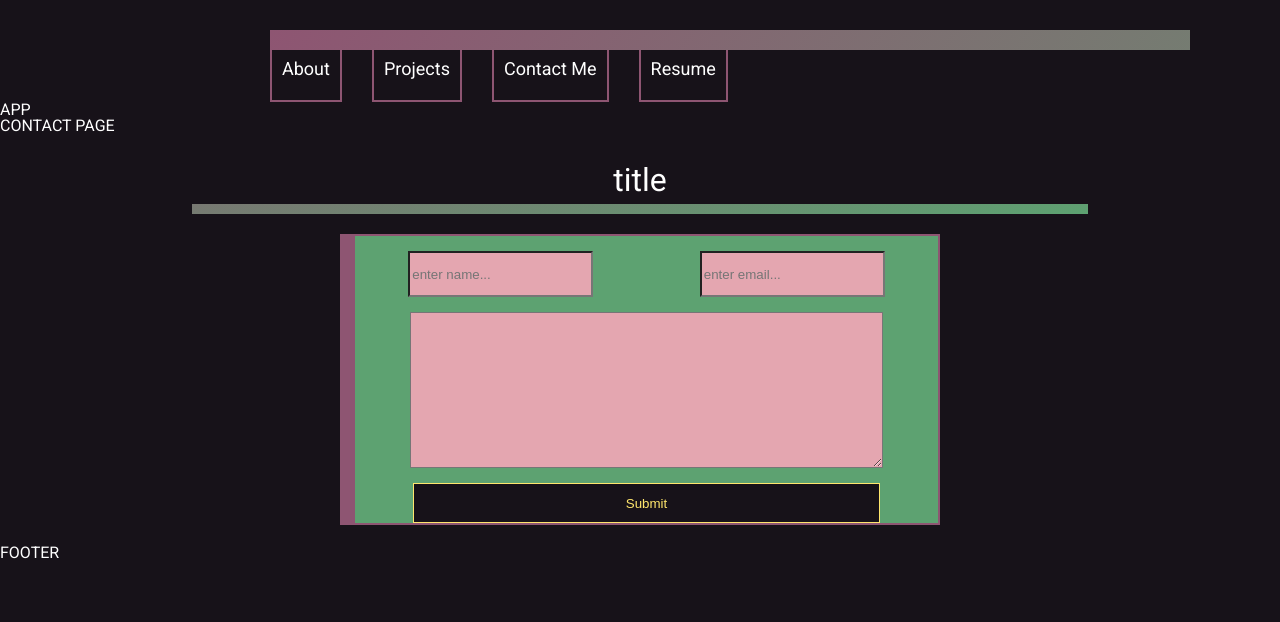
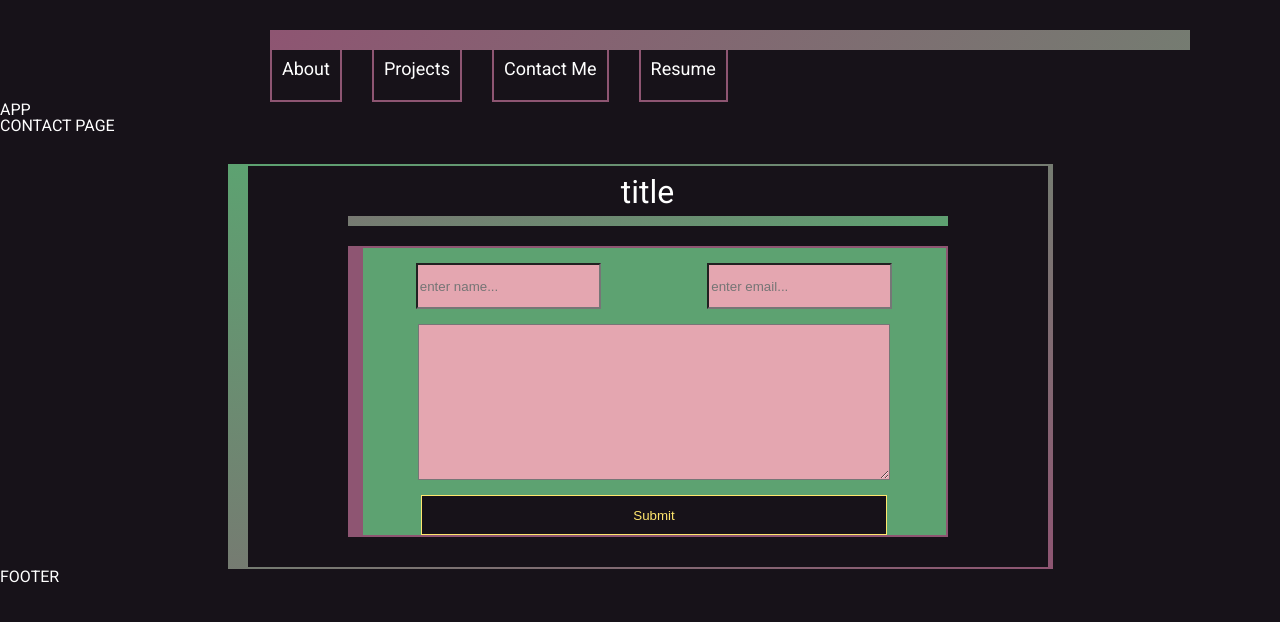
Before and after one commit to KarenDouglas/MyPortfolioWebsite-React, a React (Vite) app in the folder client/: page /contact in a window 1280 px wide. Shown: the top 622 px of the page. Built offline with nearby package versions, Linux system fonts and the light colour scheme.

Commit message:
added styles to card for large screens

```diff
--- a/client/src/components/Card.jsx
+++ b/client/src/components/Card.jsx
@@ -8,11 +8,13 @@ export default function Card({form}) {
     return (
         <>
         <section className='card-container'>
-            <h1>title</h1>
-            <div className='div'></div>
-        {form &&
-            <Form/>
-        }
+            <section className='card-border'>
+                <h1>title</h1>
+                <div className='div'></div>
+                {form &&
+                    <Form/>
+                }
+            </section>
         </section>
         </>
     )
--- a/client/src/css/card.css
+++ b/client/src/css/card.css
@@ -9,6 +9,17 @@
     border-bottom: 10px solid;
     border-image: var(--pinkGreenGrad)1 0 0 0 stretch;
     border-image-slice: 1;
-    max-width: 70%;
+    max-width: 600px;
     margin: 8px auto;
 }
+
+@media screen and (min-width: 460px) {
+    .card-border{
+        padding: 10px 0;
+        border-style: solid;
+        border-image: var(--greenPinkGrad) 1 1 1 1 stretch;
+        border-width: 2px 5px 2px 20px ;
+        max-width: 800px;
+        margin: 0 auto;
+    }
+}
--- a/client/src/css/index.css
+++ b/client/src/css/index.css
@@ -4,6 +4,7 @@
     --linkColor: #FFE66D;
     --pinkColor: #8E5572;
     --pinkGreenGrad: linear-gradient(to bottom right, #8E5572, #5DA271);
+    --greenPinkGrad: linear-gradient(to bottom right, #5DA271, #8E5572);
     --fontMed: 24px;
     --fontSmall: 18px;
     --fontLarge: 32px
```
Also changed, not shown: 2 other files (tests, documents, lock files or other folders).
